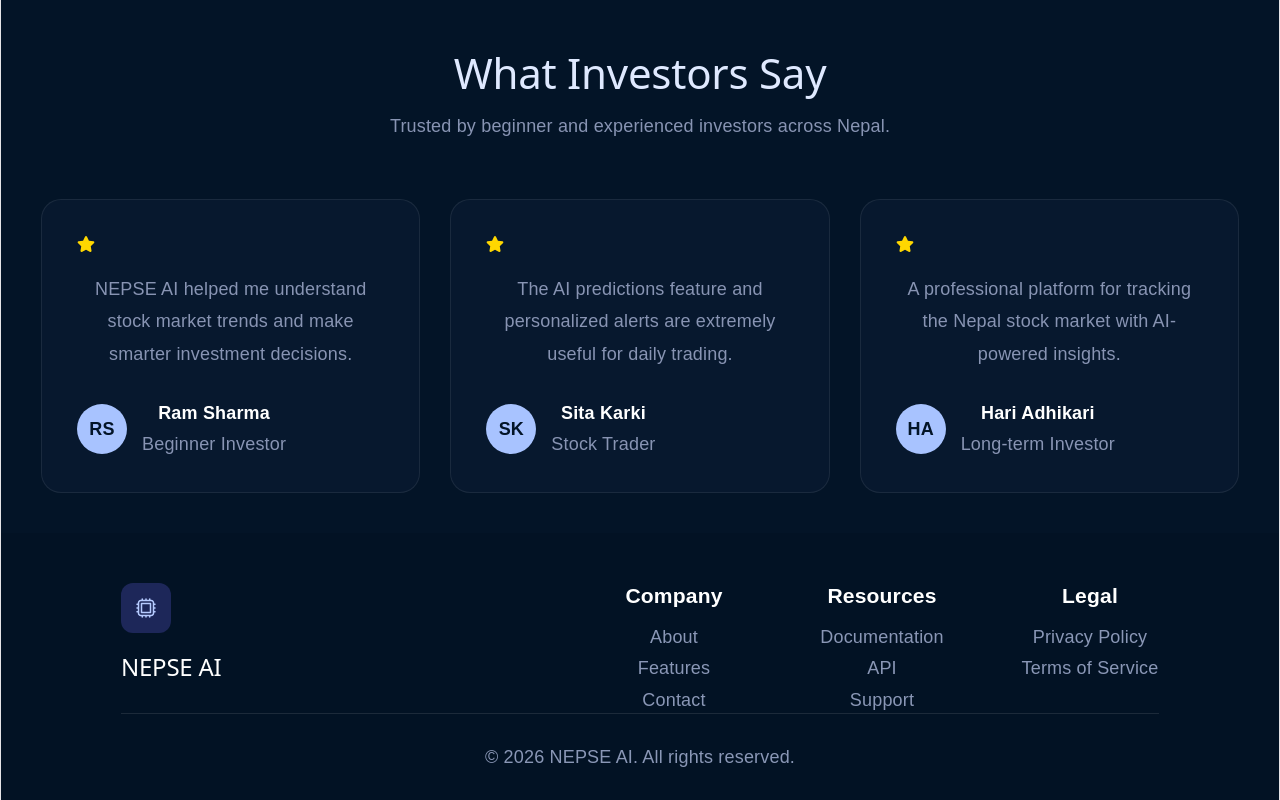
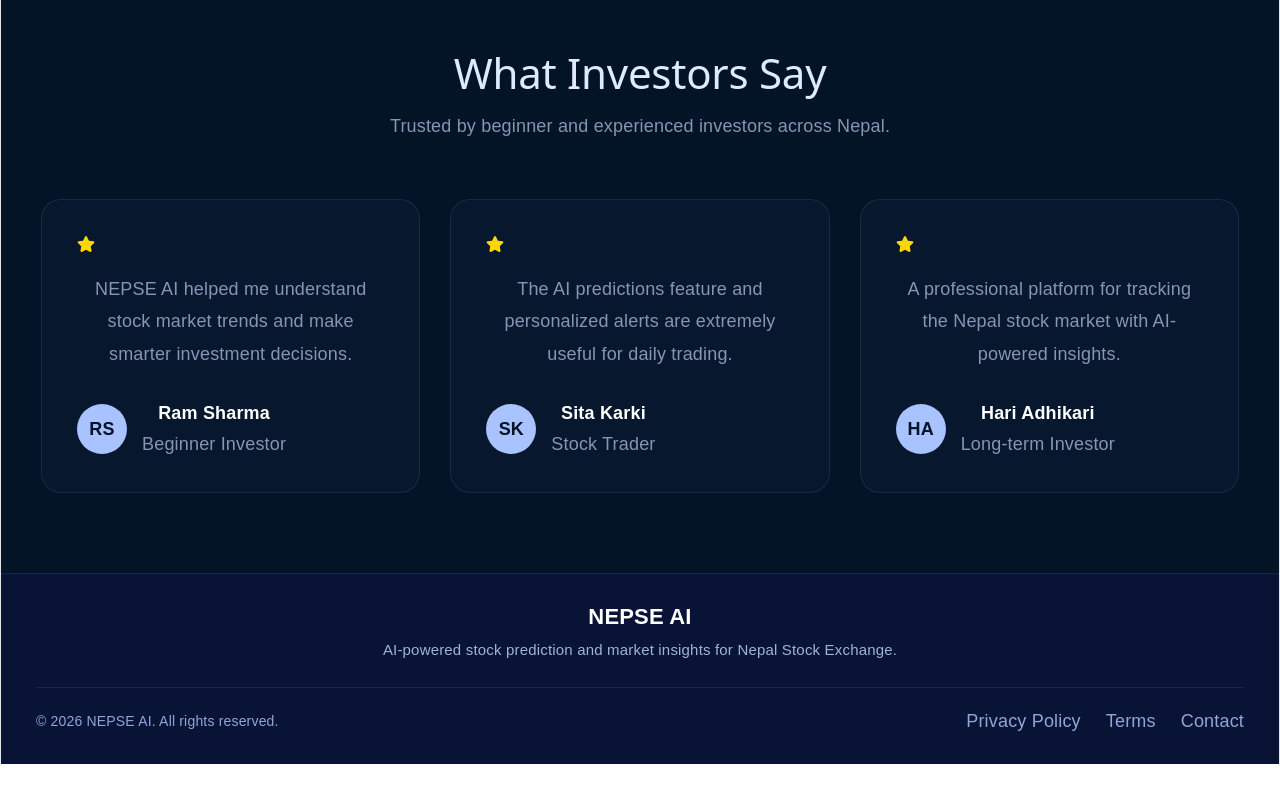
Before and after one commit to prem231631/NEPSE-AI-Web-Application, a React (Vite) app: page / in a window 1280 px wide. Shown: the part 2414-3214 px from the top of the page. After the commit the page ends 3178 px from the top, so only its background shows below. Built offline with nearby package versions, Linux system fonts and the light colour scheme.

Commit message:
Footer Added

```diff
--- a/src/components/DashboardNavbar.jsx
+++ b/src/components/DashboardNavbar.jsx
@@ -10,6 +10,15 @@ function DashboardNavbar({setSidebarOpen}){
                 <h2>NEPSE AI</h2>
             </div>
 
+            <div className="dashboard-search">
+                <FiSearch className="search-icon"/>
+
+                <input
+                    type="text"
+                    placeholder="Search stocks, companies or AI insights..."
+                />
+            </div>
+
             <div className="dashboard-right">
                 <FiBell/>
                 <FiUser/>
--- a/src/components/Footer.jsx
+++ b/src/components/Footer.jsx
@@ -1,66 +1,23 @@
 import "../styles/footer.css";
-import { HiOutlineCpuChip } from "react-icons/hi2";
 
 function Footer() {
-
     return (
-
         <footer className="footer">
 
             <div className="footer-top">
-
-                {/* Logo */}
-
-                <div className="footer-logo">
-
-                    <div className="logo-box">
-                        <HiOutlineCpuChip />
-                    </div>
-
-                    <h2>NEPSE AI</h2>
-
-                </div>
-
-                {/* Company */}
-
-                <div className="footer-links">
-
-                    <h3>Company</h3>
-
-                    <a href="#">About</a>
-                    <a href="#">Features</a>
-                    <a href="#">Contact</a>
-
-                </div>
-
-                {/* Resources */}
-
-                <div className="footer-links">
-
-                    <h3>Resources</h3>
-
-                    <a href="#">Documentation</a>
-                    <a href="#">API</a>
-                    <a href="#">Support</a>
-
-                </div>
-
-                {/* Legal */}
-
-                <div className="footer-links">
-
-                    <h3>Legal</h3>
-
-                    <a href="#">Privacy Policy</a>
-                    <a href="#">Terms of Service</a>
-
-                </div>
-
+                <h3>NEPSE AI</h3>
+                <p>AI-powered stock prediction and market insights for Nepal Stock Exchange.</p>
             </div>
 
             <div className="footer-bottom">
 
-                © 2026 NEPSE AI. All rights reserved.
+                <p>© 2026 NEPSE AI. All rights reserved.</p>
+
+                <div className="footer-links">
+                    <a href="#">Privacy Policy</a>
+                    <a href="#">Terms</a>
+                    <a href="#">Contact</a>
+                </div>
 
             </div>
 
--- a/src/pages/Dashboard.jsx
+++ b/src/pages/Dashboard.jsx
@@ -1,13 +1,13 @@
 import {useState} from "react";
 import Sidebar from "../components/Sidebar";
 import DashboardNavbar from "../components/DashboardNavbar";
-
 import SummaryCards from "../components/SummaryCards";
 import AIRecommendation from "../components/AIRecommendation";
 import MarketOverview from "../components/MarketOverview";
 import TrendingStocks from "../components/TrendingStocks";
 import WatchlistPreview from "../components/WatchlistPreview";
 import LatestNews from "../components/LatestNews";
+import Footer from "../components/Footer";
 
 import "../styles/dashboard.css";
 function Dashboard(){
@@ -41,6 +41,8 @@ function Dashboard(){
 
                 </div>
 
+                <Footer/>
+
 
 
             </div>
--- a/src/styles/footer.css
+++ b/src/styles/footer.css
@@ -1,84 +1,49 @@
 .footer{
-
-    background:#021224;
-
-    padding:50px 120px 30px;
-
-    color:white;
+    margin-top:40px;
+    background:#081336;
+    border-top:1px solid rgba(255,255,255,.08);
+    padding:30px 35px;
 }
 
-.footer-top{
-    display: grid;
-    grid-template-columns: 3fr 1fr 1fr 1fr;
-    gap: 70px;
-    align-items: start;
+.footer-top h3{
+    color:#fff;
+    margin-bottom:8px;
+    font-size:22px;
 }
 
-
-.footer-logo{
-    display: flex;
-    flex-direction: column;
-    align-items: flex-start;
+.footer-top p{
+    color:#9fb3d9;
+    font-size:15px;
+    margin-bottom:25px;
+    line-height:1.6;
 }
 
-.footer-logo h2{
-    margin: 20px 0 15px;
-    color: white;
+.footer-bottom{
+    display:flex;
+    justify-content:space-between;
+    align-items:center;
+    border-top:1px solid rgba(255,255,255,.08);
+    padding-top:20px;
+    flex-wrap:wrap;
+    gap:15px;
 }
 
-.logo-box{
-
-    width:50px;
-    height:50px;
-
-    background:#1b2952;
-
-    border-radius:12px;
-
-    display:flex;
-
-    justify-content:center;
-
-    align-items:center;
-
-    font-size:24px;
-
-    color:#b6cbff;
+.footer-bottom p{
+    color:#8fa6d8;
+    font-size:14px;
 }
 
 .footer-links{
-
     display:flex;
-
-    flex-direction:column;
-
-    gap:5px;
-}
-
-.footer-links h3{
-
-    margin-bottom:10px;
+    gap:25px;
 }
 
 .footer-links a{
-
+    color:#8fa6d8;
     text-decoration:none;
-
-    color:#8a97b6;
+    transition:.25s;
 }
 
 .footer-links a:hover{
-
-    color:white;
+    color:#4d8dff;
 }
-
-.footer-bottom{
-
-    border-top:1px solid rgba(255,255,255,0.1);
-
-    padding-top:30px;
-
-    text-align:center;
-
-    color:#8a97b6;
-}
```
